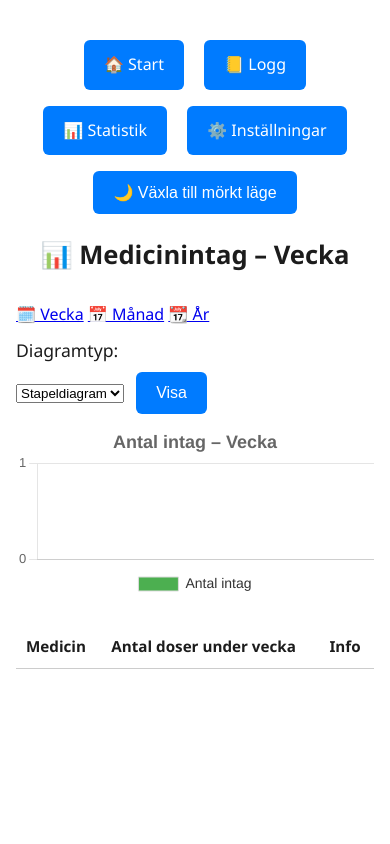
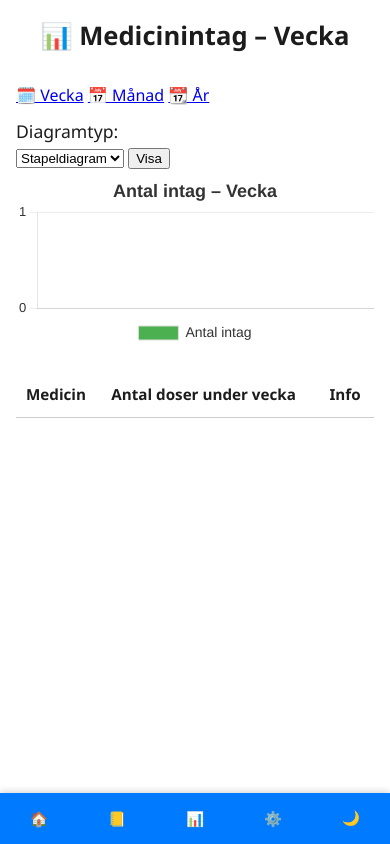
Before and after one commit to GeniusMenius/medicinlogg, a Flask app: page /statistik in a window 390 px wide. Run offline with Flask 3, Linux system fonts and the light colour scheme; data comes from the database, SQL or seed files in the repository; data that the repository does not hold is empty.

Commit message:
✨ UI-förbättringar: bottenmeny, temaväxling och fix för statistikdiagram

```diff
--- a/app/static/style.css
+++ b/app/static/style.css
@@ -1,3 +1,6 @@
+/* --------------------
+🎯 Preload–fix: dölj sida tills tema är satt
+--------------------- */
 body {
   visibility: hidden;
 }
@@ -7,9 +10,8 @@ body.ready {
 }
 
 /* --------------------
-🧠 Baslayout och färger
----------------------*/
-
+🧠 Baslayout & färger
+--------------------- */
 body {
   font-family: "Segoe UI", sans-serif;
   margin: 1em;
@@ -20,46 +22,37 @@ body {
   transition: background-color 0.4s, color 0.4s;
 }
 
-/* --------------------
-📢 Rubriker
----------------------*/
-
 h1, h2, h3 {
   text-align: center;
   margin: 0.5em 0 1em;
   font-weight: 600;
 }
-
 h1 { font-size: 2em; }
 h2 { font-size: 1.6em; }
 h3 { font-size: 1.3em; }
 
 /* --------------------
 📊 Statistik-tabeller
----------------------*/
-
+--------------------- */
 .stats-table {
   width: 100%;
   margin-top: 1.5em;
   border-collapse: collapse;
   font-size: 0.95em;
 }
-
 .stats-table th,
 .stats-table td {
   padding: 10px;
   border-bottom: 1px solid #ccc;
   text-align: left;
 }
-
 .stats-table tr:hover {
   background-color: #f2f2f2;
 }
 
 /* --------------------
 💊 Medicinrutor
----------------------*/
-
+--------------------- */
 .medicin {
   margin-bottom: 1.5em;
   padding: 1em;
@@ -69,200 +62,131 @@ h3 { font-size: 1.3em; }
   box-shadow: 0 2px 4px rgba(0,0,0,0.05);
   transition: background-color 0.3s ease;
 }
-
 .medicin.alert {
   border-left-color: #e53935;
   background-color: #ffe5e5;
 }
-
 .medicin.warning {
   border-left-color: #fb8c00;
   background-color: #fff3e0;
 }
-
 .medicin.blå {
   border-left-color: #42a5f5;
 }
-
 .medicin.grön {
   border-left-color: #66bb6a;
 }
 
 /* --------------------
-📋 Medicinformulär
----------------------*/
-
+📋 Formulär & dosinfo
+--------------------- */
 label {
   font-size: 1.1em;
   display: block;
   margin-top: 0.5em;
 }
-
 input[type="checkbox"] {
   transform: scale(1.3);
   margin-right: 0.5em;
   vertical-align: middle;
 }
-
 .timestamp {
   color: #555;
   font-size: 0.9em;
   margin-top: 0.3em;
 }
-
 .recent-dose {
   color: #4caf50;
   font-weight: bold;
   font-size: 0.95em;
   margin-top: 4px;
 }
-
 .recent-dose::before {
   content: "✔ ";
 }
-
 .next-dose {
   color: #2196f3;
   font-weight: 500;
   font-size: 0.9em;
   margin-top: 2px;
 }
-
 .next-dose::before {
   content: "🕒 ";
 }
 
 /* --------------------
-🔗 Navigering & knappar
----------------------*/
-
-.links {
-  margin-top: 2em;
+📍 Bottennavigering
+--------------------- */
+.bottom-nav {
+  position: fixed;
+  bottom: 0;
+  left: 0;
+  width: 100%;
+  background-color: #007BFF;
+  display: flex;
+  justify-content: space-around;
+  padding: 8px 0;
+  box-shadow: 0 -2px 6px rgba(0, 0, 0, 0.15);
+  z-index: 1000;
+}
+.bottom-nav .nav-item {
+  flex: 1;
   text-align: center;
+  font-size: 1.1em;
+  color: white;
+  background: none;
+  border: none;
+  text-decoration: none;
+  padding: 8px 0;
+  cursor: pointer;
+  transition: background-color 0.2s ease;
+}
+.bottom-nav .nav-item:hover {
+  background-color: #0056b3;
 }
 
-button, .links a {
-  display: inline-block;
-  margin: 0.5em;
-  padding: 12px 20px;
-  font-size: 1em;
-  text-decoration: none;
-  color: white;
-  background-color: #007BFF;
-  border: none;
-  border-radius: 6px;
-  cursor: pointer;
-  transition: background-color 0.2s ease, transform 0.2s ease;
-}
-
-button:hover, .links a:hover {
-  background-color: #0056b3;
-  transform: scale(1.04);
+/* 🔧 Responsivt för mobil */
+@media screen and (max-width: 500px) {
+  .bottom-nav .nav-item {
+    font-size: 0.9em;
+    padding: 6px 0;
+  }
 }
 
 /* --------------------
-📋 Logg-tabeller
----------------------*/
-
-table {
-  width: 100%;
-  border-collapse: collapse;
-  margin-top: 1em;
-}
-
-table th,
-table td {
-  padding: 10px;
-  border-bottom: 1px solid #ccc;
-}
-
-/* --------------------
-🌙 Mörkt läge
----------------------*/
-
+🌙 Mörkt läge – layout
+--------------------- */
 body.dark {
   background-color: #121212;
   color: #eee;
 }
-
-body.dark h1,
-body.dark h2,
-body.dark h3 {
+body.dark h1, body.dark h2, body.dark h3 {
   color: #fafafa;
 }
-
 body.dark .medicin {
   background-color: #1e1e1e;
   border-left-color: #555;
   box-shadow: none;
 }
-
 body.dark .medicin.alert {
   background-color: #3b1e1e;
 }
-
 body.dark .medicin.warning {
   background-color: #3b2a1e;
 }
-
 body.dark .timestamp,
 body.dark .recent-dose,
 body.dark .next-dose {
   color: #ccc;
 }
-
 body.dark .stats-table {
   background-color: #1a1a1a;
   color: #eee;
 }
-
 body.dark .stats-table th,
 body.dark .stats-table td {
   border-color: #444;
 }
-
-body.dark .links a,
-body.dark button {
-  background-color: #333;
-  color: #eee;
-  border: 1px solid #555;
-}
-
-body.dark .links a:hover,
-body.dark button:hover {
-  background-color: #444;
-}
-
-body.dark input[type="checkbox"] {
-  accent-color: #90caf9;
-}
-
-body.dark label {
-  color: #e0e0e0;
-}
-
-body.dark table th,
-body.dark table td {
-  border-color: #555;
-}
-
-
-/* 🌙 Mörkt läge – kompletterande för statistik, formulär, knappar, etc */
-
-body.dark .stats-table tr:hover {
-  background-color: #333;
-}
-
-body.dark table {
-  background-color: #1a1a1a;
-  color: #eee;
-}
-
-body.dark table th,
-body.dark table td {
-  border-color: #444;
-}
-
 body.dark input,
 body.dark select,
 body.dark textarea {
@@ -270,21 +194,12 @@ body.dark textarea {
   color: #eee;
   border: 1px solid #555;
 }
-
-body.dark .diagram-form select,
-body.dark .diagram-form button {
-  background-color: #2a2a2a;
+body.dark .bottom-nav {
+  background-color: #222;
+}
+body.dark .bottom-nav .nav-item {
   color: #eee;
-  border: 1px solid #555;
 }
-
-body.dark .stats-tabs a {
-  background-color: #333;
-  color: #eee;
-  border-color: #555;
+body.dark .bottom-nav .nav-item:hover {
+  background-color: #444;
 }
-
-body.dark .stats-tabs .active {
-  background-color: #90caf9;
-  color: #111;
-}
--- a/app/templates/base.html
+++ b/app/templates/base.html
@@ -1,52 +1,51 @@
 <!DOCTYPE html>
 <html lang="sv">
 <head>
-  <meta charset="UTF-8">
-  <title>{% block title %}Medicinschema{% endblock %}</title>
-  <meta name="viewport" content="width=device-width, initial-scale=1.0">
-  <link rel="stylesheet" href="/static/style.css">
-  <link rel="manifest" href="/static/manifest.json">
-  <script src="https://cdn.jsdelivr.net/npm/chart.js"></script>
+  <meta charset="UTF-8" />
+  <meta name="viewport" content="width=device-width, initial-scale=1.0" />
+  <title>{% block title %}💊 Medicinlogg{% endblock %}</title>
+
+  <!-- Stylesheet -->
+  <link rel="stylesheet" href="{{ url_for('static', filename='style.css') }}" />
 </head>
 <body>
-  <!-- Navigeringslänkar och Växla-tema-knapp -->
-  <div class="links">
-    <a href="/">🏠 Start</a>
-    <a href="/logg">📒 Logg</a>
-    <a href="/statistik">📊 Statistik</a>
-    <a href="/inställningar">⚙️ Inställningar</a>
-    <button id="växla-tema" onclick="toggleDarkMode()">🌙 Växla till mörkt läge</button>
+  <!-- Main innehåll – med marginal för bottenmeny -->
+  <main style="margin-bottom: 80px;">
+    {% block content %}{% endblock %}
+  </main>
+
+  <!-- Fast bottennavigering -->
+  <div class="bottom-nav">
+    <a href="/" class="nav-item">🏠</a>
+    <a href="/logg" class="nav-item">📒</a>
+    <a href="/statistik" class="nav-item">📊</a>
+    <a href="/inställningar" class="nav-item">⚙️</a>
+    <button id="växla-tema" onclick="toggleDarkMode()" class="nav-item">🌙</button>
   </div>
 
-  <!-- Sidans innehåll -->
-  {% block content %}{% endblock %}
-
-  <!-- Mörkt läge–script med ready-klass -->
+  <!-- Temahantering – script som laddas efter DOM -->
   <script>
     function toggleDarkMode() {
       const isDark = document.body.classList.toggle("dark");
-      localStorage.setItem("darkMode", isDark);
+      localStorage.setItem("theme", isDark ? "dark" : "light");
 
       const knapp = document.getElementById("växla-tema");
       if (knapp) {
-        knapp.innerText = isDark
-          ? "🌞 Växla till ljust läge"
-          : "🌙 Växla till mörkt läge";
+        knapp.innerText = isDark ? "🌞" : "🌙";
       }
     }
 
-    window.addEventListener("DOMContentLoaded", () => {
-      if (localStorage.getItem("darkMode") === "true") {
+    document.addEventListener("DOMContentLoaded", () => {
+      if (localStorage.getItem("theme") === "dark") {
         document.body.classList.add("dark");
       }
-      document.body.classList.add("ready");
 
       const knapp = document.getElementById("växla-tema");
       if (knapp) {
-        knapp.innerText = document.body.classList.contains("dark")
-          ? "🌞 Växla till ljust läge"
-          : "🌙 Växla till mörkt läge";
+        knapp.innerText = document.body.classList.contains("dark") ? "🌞" : "🌙";
       }
+
+      document.body.classList.add("ready");
     });
   </script>
 </body>
--- a/app/templates/statistik.html
+++ b/app/templates/statistik.html
@@ -2,14 +2,17 @@
 {% block title %}📊 Statistik{% endblock %}
 
 {% block content %}
+  <!-- 🔷 Diagramrubrik beroende på valt intervall -->
   <h2>📊 Medicinintag – {{ intervall.capitalize() }}</h2>
 
+  <!-- 🔹 Välj intervalltyp -->
   <div class="stats-tabs">
     <a href="/statistik?intervall=vecka&diagramtyp={{ diagramtyp }}" class="{{ 'active' if intervall == 'vecka' else '' }}">🗓️ Vecka</a>
     <a href="/statistik?intervall=månad&diagramtyp={{ diagramtyp }}" class="{{ 'active' if intervall == 'månad' else '' }}">📅 Månad</a>
     <a href="/statistik?intervall=år&diagramtyp={{ diagramtyp }}" class="{{ 'active' if intervall == 'år' else '' }}">📆 År</a>
   </div>
 
+  <!-- 🔸 Formulär för val av diagramtyp -->
   <form method="get" class="diagram-form">
     <input type="hidden" name="intervall" value="{{ intervall }}">
     <label for="diagramtyp">Diagramtyp:</label>
@@ -21,8 +24,10 @@
     <button type="submit">Visa</button>
   </form>
 
+  <!-- 🖼️ Canvas där Chart.js ritar diagrammet -->
   <canvas id="myChart"></canvas>
 
+  <!-- 📋 Tabell med statistikdata -->
   <table class="stats-table">
     <tr>
       <th>Medicin</th>
@@ -36,7 +41,7 @@
         <td>{{ antal }}</td>
         <td class="vid-behov-info">
           {% if med and med.gräns_i_timmar == 0 %}
-            💭 Denna medicin är markerad som vid behov. Om du ser ökad användning kan du överväga att kontakta din vårdgivare.
+            💭 Vid behov. Ökad användning? Kontakta din vårdgivare.
           {% else %}
             &nbsp;
           {% endif %}
@@ -45,8 +50,16 @@
     {% endfor %}
   </table>
 
+  <!-- 📦 Ladda Chart.js -->
+  <script src="https://cdn.jsdelivr.net/npm/chart.js@4.4.0/dist/chart.umd.min.js"></script>
+
+  <!-- 📈 Script för att initiera och anpassa diagrammet -->
   <script>
     const ctx = document.getElementById('myChart');
+
+    // 🔄 Kontrollera mörkt läge
+    const dark = document.body.classList.contains("dark");
+
     new Chart(ctx, {
       type: "{{ diagramtyp }}",
       data: {
@@ -58,7 +71,7 @@
             "#4caf50", "#2196f3", "#ff9800", "#f44336", "#9c27b0",
             "#00bcd4", "#8bc34a", "#ffc107", "#e91e63", "#673ab7"
           ],
-          borderColor: "#ddd",
+          borderColor: dark ? "#444" : "#ddd",
           borderWidth: 1
         }]
       },
@@ -73,19 +86,20 @@
             position: "{{ 'top' if diagramtyp != 'bar' else 'bottom' }}",
             labels: {
               font: { size: 14 },
-              color: "#333"
+              color: dark ? "#eee" : "#333"
             }
           },
           title: {
             display: true,
             text: "Antal intag – {{ intervall.capitalize() }}",
-            font: { size: 18 }
+            font: { size: 18 },
+            color: dark ? "#eee" : "#333"
           },
           tooltip: {
             enabled: true,
-            backgroundColor: "#222",
-            titleFont: { size: 14 },
-            bodyFont: { size: 13 },
+            backgroundColor: dark ? "#333" : "#222",
+            titleColor: "#fafafa",
+            bodyColor: "#eee",
             cornerRadius: 4
           }
         },
@@ -94,12 +108,20 @@
             beginAtZero: true,
             ticks: {
               precision: 0,
-              font: { size: 13 }
+              font: { size: 13 },
+              color: dark ? "#ccc" : "#333"
+            },
+            grid: {
+              color: dark ? "#555" : "#eee"
             }
           },
           x: {
             ticks: {
-              font: { size: 13 }
+              font: { size: 13 },
+              color: dark ? "#ccc" : "#333"
+            },
+            grid: {
+              color: dark ? "#444" : "#ddd"
             }
           }
         },
--- a/docker-compose.yml
+++ b/docker-compose.yml
@@ -1,8 +1,8 @@
-version: '3.8'
-
 services:
   medicinlogg:
-    build: ./app
+    build:
+      context: .
+      dockerfile: Dockerfile
     ports:
       - "7000:7000"
     volumes:
```
Also changed, not shown: CHANGELOG.md, 1 other file.
